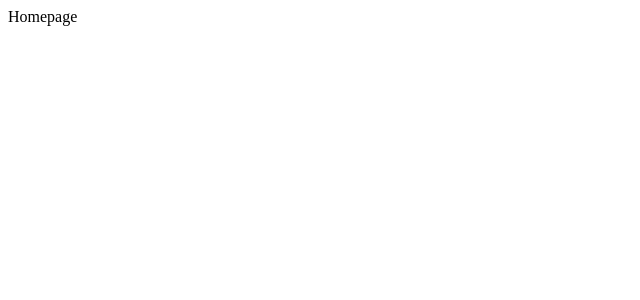
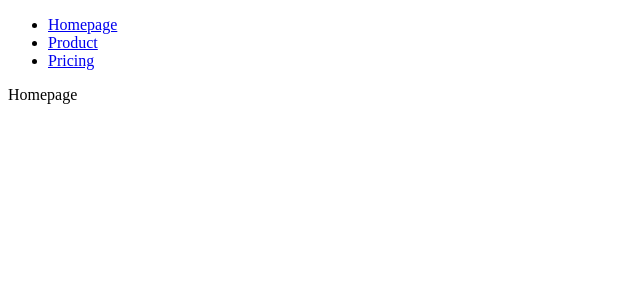
Before and after one commit to arvinbuid/geojourney, a React (Vite) app: page / in a window 1280 px wide. Shown: the top 300 px of the page, without its empty margins (0-640 px from the left). Built offline with nearby package versions, Linux system fonts and the light colour scheme.

Commit message:
Create PageNav component and include it inside the other components in the application.

```diff
--- a/src/App.jsx
+++ b/src/App.jsx
@@ -6,6 +6,7 @@
 
 export default function App() {
   return (
+    <>
       <BrowserRouter>
         <Routes>
           <Route path='/' element={<Homepage />} />
@@ -14,5 +15,6 @@
           <Route path='*' element={<NotFound />} />
         </Routes>
       </BrowserRouter>
+    </>
   );
 }
--- /dev/null
+++ b/src/components/PageNav.jsx
@@ -0,0 +1,21 @@
+import {NavLink} from "react-router-dom";
+
+function PageNav() {
+  return (
+    <nav>
+      <ul>
+        <li>
+          <NavLink to='/'>Homepage</NavLink>
+        </li>
+        <li>
+          <NavLink to='/product'>Product</NavLink>
+        </li>
+        <li>
+          <NavLink to='/pricing'>Pricing</NavLink>
+        </li>
+      </ul>
+    </nav>
+  );
+}
+
+export default PageNav;
--- a/src/pages/Homepage.jsx
+++ b/src/pages/Homepage.jsx
@@ -1,5 +1,12 @@
+import PageNav from "../components/PageNav";
+
 function Homepage() {
-  return <div>Homepage</div>;
+  return (
+    <div>
+      <PageNav />
+      Homepage
+    </div>
+  );
 }
 
 export default Homepage;
--- a/src/pages/NotFound.jsx
+++ b/src/pages/NotFound.jsx
@@ -1,5 +1,12 @@
+import PageNav from "../components/PageNav";
+
 function NotFound() {
-  return <div>404 || NotFound</div>;
+  return (
+    <div>
+      <PageNav />
+      404 || NotFound
+    </div>
+  );
 }
 
 export default NotFound;
--- a/src/pages/Pricing.jsx
+++ b/src/pages/Pricing.jsx
@@ -1,5 +1,12 @@
+import PageNav from "../components/PageNav";
+
 function Pricing() {
-  return <div>Pricing</div>;
+  return (
+    <div>
+      <PageNav />
+      Pricing
+    </div>
+  );
 }
 
 export default Pricing;
--- a/src/pages/Product.jsx
+++ b/src/pages/Product.jsx
@@ -1,5 +1,12 @@
+import PageNav from "../components/PageNav";
+
 function Product() {
-  return <div>Product</div>;
+  return (
+    <div>
+      <PageNav />
+      Product
+    </div>
+  );
 }
 
 export default Product;
```
Lines whose indentation alone changed are shown as unchanged.
